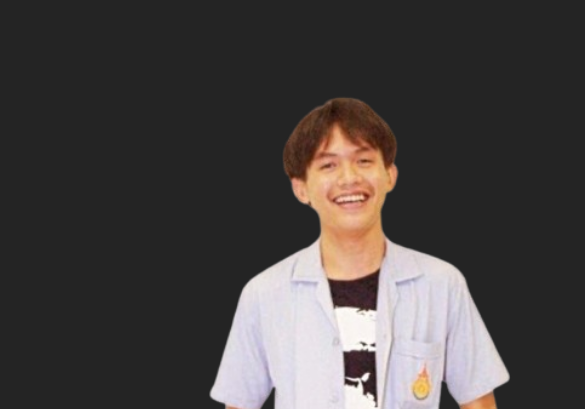
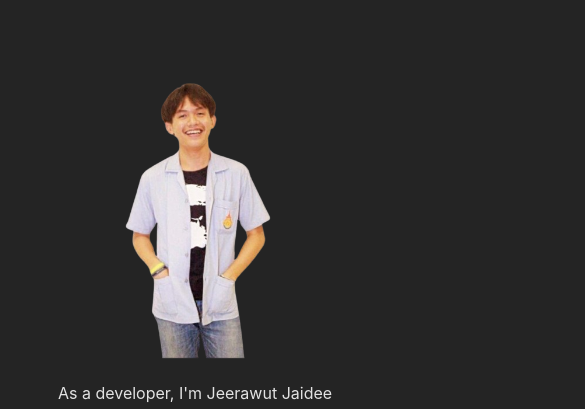
Before and after one commit to jeerawut97/portfolio, a React (Vite) app in the folder frontend/: page / in a window 390 px wide. Shown: the part 158-567 px from the top of the page, 585 px wide, since content can reach past the window. Built offline with nearby package versions, Linux system fonts and the light colour scheme.

Commit message:
Responsive img me

```diff
--- a/frontend/src/index.css
+++ b/frontend/src/index.css
@@ -115,5 +115,6 @@ main {
 }
 
 .me {
-  height: 600px;
+  max-width: 100%;
+  height: auto;
 }
```
